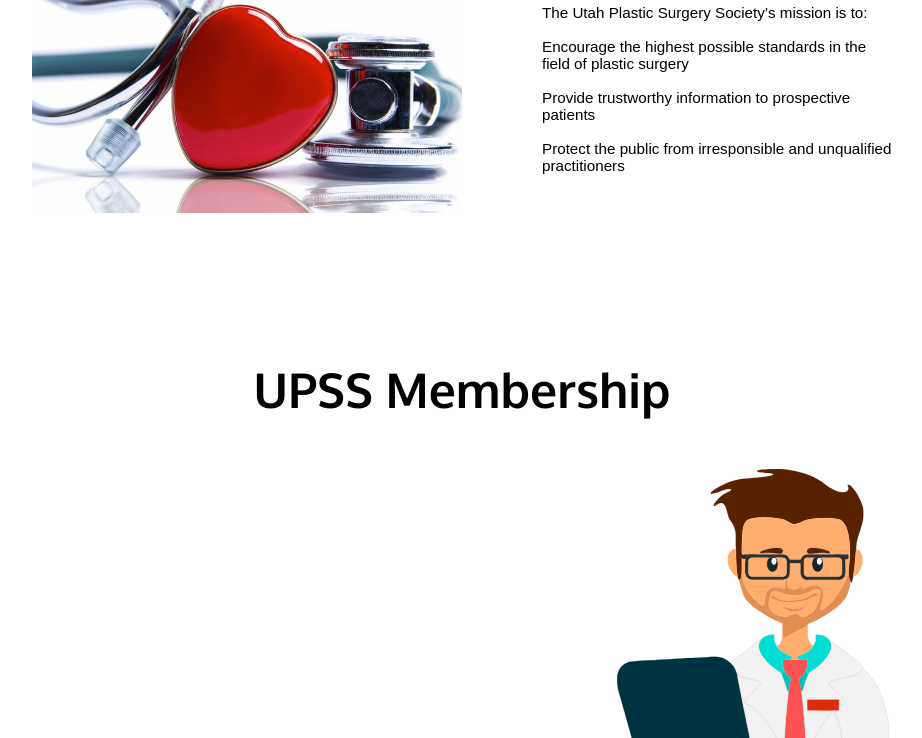
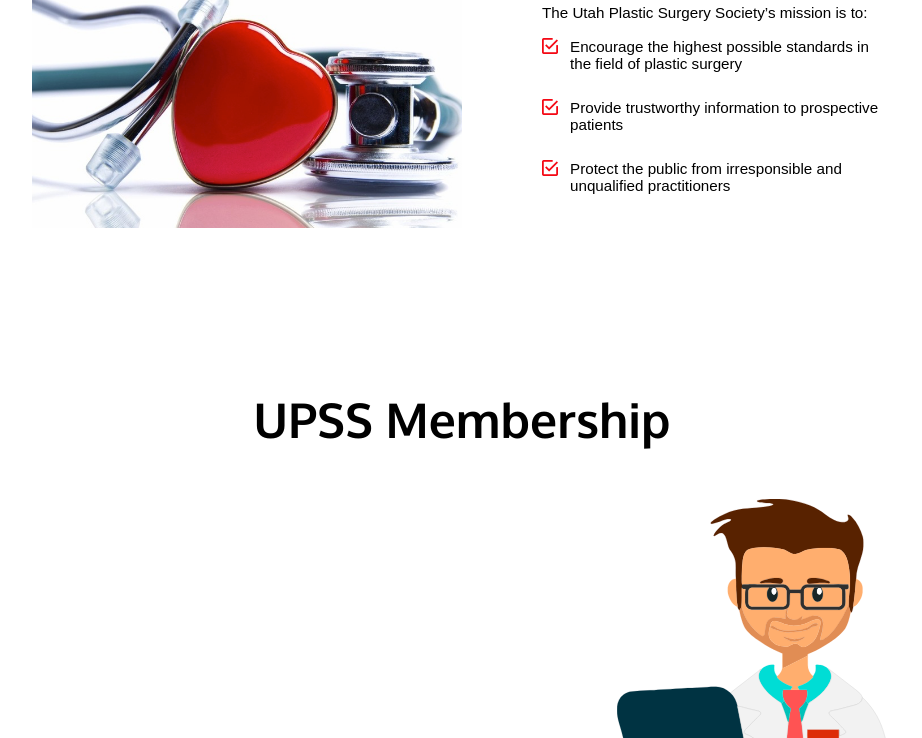
Before and after one commit to joshin-run/upss, a React app: page / in a window 1280 px wide. Shown: the part 1101-1839 px from the top of the page, without its empty margins (178-1100 px from the left). Built offline with nearby package versions, Linux system fonts and the light colour scheme; a web font is replaced by a local one.

Commit message:
Feat (style) social media and check boxes in info section

```diff
--- a/src/containers/Footer.js
+++ b/src/containers/Footer.js
@@ -1,7 +1,7 @@
 import React, { Component } from 'react';
-import facebook from '../images/icons/facebook-white.svg'
-import twitter from '../images/icons/twitter-white.svg'
-import youtube from '../images/icons/youtube-white.svg'
+import facebook from '../images/icons/facebook-circ-wh2.png'
+import twitter from '../images/icons/twitter-circ-wh.png'
+import youtube from '../images/icons/youtube-circ-wh2.png'
 
 class Footer extends Component {
   render() {
--- a/src/containers/Info.js
+++ b/src/containers/Info.js
@@ -4,6 +4,7 @@
 import toonDoc from '../images/toon-doc.svg'
 import aspsLogo from '../images/logos/ASPS_logo_300dpi.jpg'
 import docComputer from '../images/doc-computer.png'
+import redCheckmark from '../images/icons/red-checkmark.svg'
 
 class Info extends Component {
   render() {
@@ -17,12 +18,12 @@
           <img className="steth-heart" src={stethHeart} />
           <div className="our-mission-content">
             <img className="upss-logo-pink"  src={upssLogoPink} alt="UPSS" />
-            <div className="our-mission-text">
+            <ul className="our-mission-text">
               <p><span>The Utah Plastic Surgery Society’s mission is to:</span></p><br />
-              <p>Encourage the highest possible standards in the field of plastic surgery</p><br />
-              <p>Provide trustworthy information to prospective patients</p><br />
-              <p>Protect the public from irresponsible and unqualified practitioners</p>
-            </div>
+              <li>Encourage the highest possible standards in the field of plastic surgery</li><br />
+              <li>Provide trustworthy information to prospective patients</li><br />
+              <li>Protect the public from irresponsible and unqualified practitioners</li>
+            </ul>
           </div>
         </div>
           <p className="info-section-title">
--- a/src/styles/_info.sass
+++ b/src/styles/_info.sass
@@ -56,6 +56,10 @@
   height: 100%
   width: 100%
 
+.red-checkmark
+  height: 12px
+  width: auto
+  margin-right: 10px
   // display: none
 
 
@@ -86,11 +90,23 @@
   width: auto
   // margin-bottom: 16px
 
-.our-mission-text
+ul.our-mission-text
+  list-style: url(../images/icons/red-checkmark-bright-16.png) no-repeat left 9px
+  // height: 5px
+  // width: auto
+  // padding-left: 5px
+  // padding-top: 5px
+
   span
     // font-size: 1.25em
     font-family: 'Source Sans Pro Bold', sans-serif
 
+  li
+    background: url('../images/icons/red-checkmark-bright-16.png') no-repeat left top
+    height: 44px
+    padding-left: 28px
+    padding-top: -7px
+    display: block
 
 .upss-membership-content
   display: flex
```
Also changed, not shown: src/styles/_footer.sass (+5 -5 lines), src/images/icons/facebook-circ-wh.png (added), src/images/icons/facebook-circ-wh2.png (added), src/images/icons/red-checkmark-bright-16.png (added), src/images/icons/red-checkmark-bright.png (added), src/images/icons/red-checkmark.svg (added), src/images/icons/twitter-circ-wh.png (added), src/images/icons/youtube-circ-wh.png (added), src/images/icons/youtube-circ-wh2.png (added), src/styles/App.css, 1 other file.
